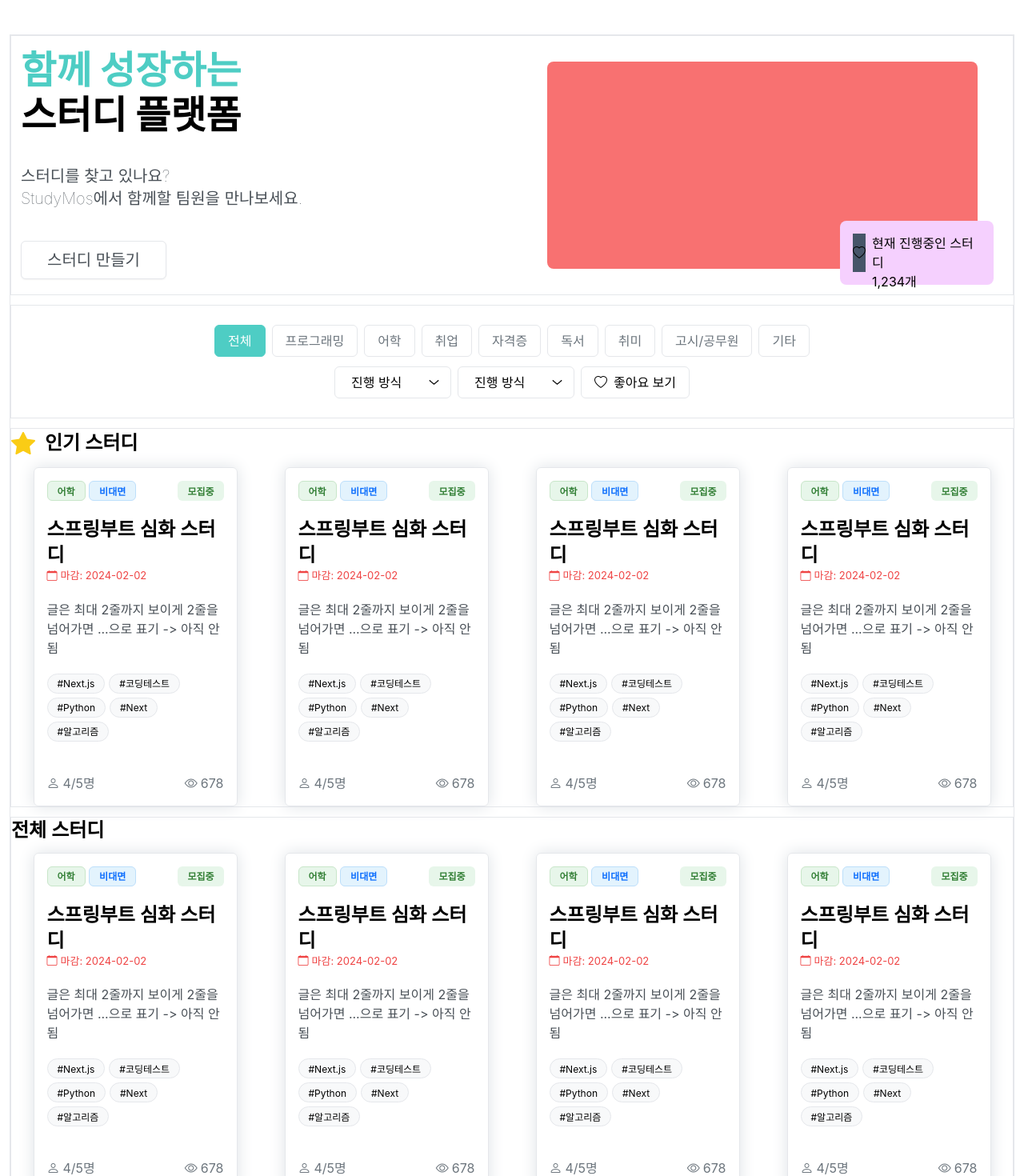
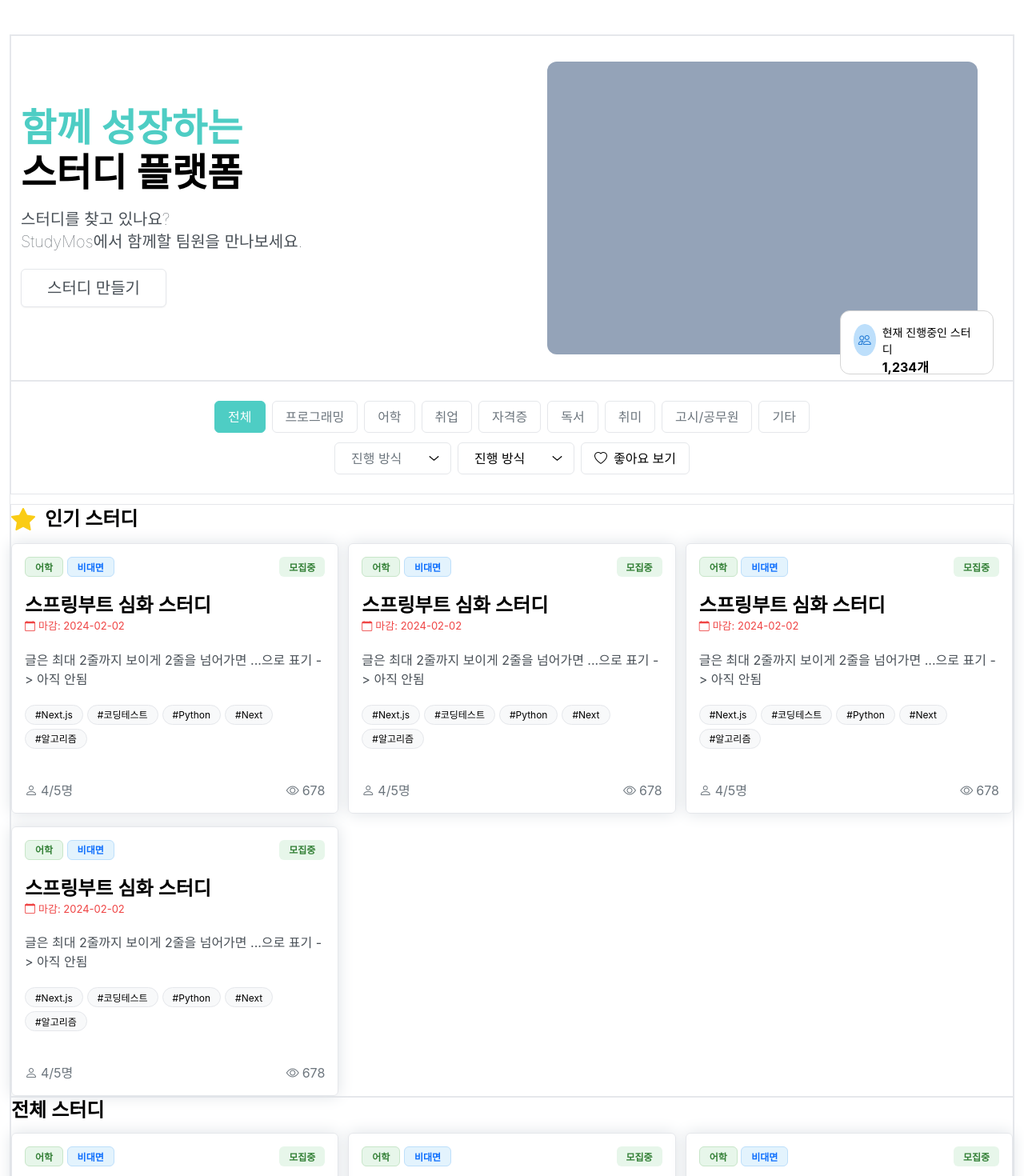
Before and after one commit to project-mos/frontend, a Next.js app: page / in a window 1280 px wide. Shown: the part 60-1530 px from the top of the page at 80% size. Built offline with nearby package versions, Linux system fonts and the light colour scheme.

Commit message:
🚀 [Feat]: landing-page 구조화

```diff
--- a/src/app/page.tsx
+++ b/src/app/page.tsx
@@ -1,187 +1,13 @@
-import Button from "@/components/atoms/Button";
-import Grid from "@/components/atoms/Grid";
+import Pagination from "@/components/molecules/Pagination";
+import LandingContentCards from "@/features/landing/components/LandingContentCards";
 
-import Select from "@/components/atoms/Select";
-import Typography from "@/components/atoms/Typography";
-import Pagination from "@/components/molecules/Pagination";
-import StudyCard from "@/features/studies/components/StudyCard";
-import { MockStudyCardApiResult } from "./mock/api/studies";
+import LandingContentHeader from "@/features/landing/components/LandingContentHeader";
 
 export default function Home() {
   return (
     <div className="flex flex-col gap-3 border ">
-      <div className="flex min-h-[325px] w-full border sm-mobile:flex-col ">
-        <div className="box-border flex w-1/2 flex-col justify-around px-3">
-          <div className="flex flex-col gap-2">
-            <Typography.Head1 className="text-mos-main-500">
-              함께 성장하는
-            </Typography.Head1>
-            <Typography.Head1>스터디 플랫폼</Typography.Head1>
-          </div>
-          <div>
-            <Typography.P1 className="text-xl font-thin text-mos-gray-700">
-              스터디를 찾고 있나요?
-            </Typography.P1>
-            <Typography.P1 className="text-xl font-thin text-mos-gray-700">
-              StudyMos에서 함께할 팀원을 만나보세요.
-            </Typography.P1>
-          </div>
-          <div>
-            <Button.Default className="h-12 px-8 py-4 text-xl text-mos-gray-700 shadow-sm  hover:-translate-y-1  hover:border-mos-main-500 hover:bg-mos-main-500 hover:text-white">
-              스터디 만들기
-            </Button.Default>
-          </div>
-        </div>
-        <div className="box-border w-1/2 px-3">
-          <div className="box-border h-full  p-8">
-            <div className="relative size-full rounded-lg bg-red-400">
-              <div className="absolute bottom-0 right-0 box-border flex h-20 w-48 translate-x-[20px] translate-y-[20px] gap-2 rounded-lg bg-fuchsia-200 p-4">
-                <div className="flex items-center bg-slate-600">
-                  <i className="bi bi-heart"></i>
-                </div>
-                <div className="">
-                  <div>현재 진행중인 스터디</div>
-                  <div>1,234개</div>
-                </div>
-              </div>
-            </div>
-          </div>
-        </div>
-      </div>
-      <div className="box-border flex size-full flex-col  gap-3 border  py-6">
-        <div className="flex w-full flex-wrap items-center justify-center gap-2 ">
-          <Button.Solid color="Main" active>
-            전체
-          </Button.Solid>
-          <Button.Solid
-            color="Main"
-            className="hover:border-mos-main-500 hover:text-mos-main-500"
-          >
-            프로그래밍
-          </Button.Solid>
-          <Button.Solid
-            className="hover:border-mos-main-500 hover:text-mos-main-500"
-            color="Main"
-          >
-            어학
-          </Button.Solid>
-          <Button.Solid
-            className="hover:border-mos-main-500 hover:text-mos-main-500"
-            color="Main"
-          >
-            취업
-          </Button.Solid>
-          <Button.Solid
-            className="hover:border-mos-main-500 hover:text-mos-main-500"
-            color="Main"
-          >
-            자격증
-          </Button.Solid>
-          <Button.Solid
-            className="hover:border-mos-main-500 hover:text-mos-main-500"
-            color="Main"
-          >
-            독서
-          </Button.Solid>
-          <Button.Solid
-            className="hover:border-mos-main-500 hover:text-mos-main-500"
-            color="Main"
-          >
-            취미
-          </Button.Solid>
-          <Button.Solid
-            className="hover:border-mos-main-500 hover:text-mos-main-500"
-            color="Main"
-          >
-            고시/공무원
-          </Button.Solid>
-          <Button.Solid
-            className="hover:border-mos-main-500 hover:text-mos-main-500"
-            color="Main"
-          >
-            기타
-          </Button.Solid>
-        </div>
-        <div className="flex w-full flex-wrap items-center justify-center gap-2 ">
-          <Select placeholder="진행 방식" defaultValue="">
-            <Select.Option value={1}>1</Select.Option>
-          </Select>
-          <Select placeholder="진행 방식" defaultValue="">
-            <Select.Option value={1}>1</Select.Option>
-          </Select>
-          <Button.Default>
-            <i className="bi bi-heart"></i>
-            좋아요 보기
-          </Button.Default>
-          {/* <Input name="" /> */}
-        </div>
-      </div>
-      <div className="w-full border">
-        <div className="mb-3 flex items-center gap-3">
-          <i className="bi bi-star-fill text-3xl text-yellow-400"></i>
-          <Typography.Head3>인기 스터디</Typography.Head3>
-        </div>
-        <Grid
-          cols={2}
-          gap={1}
-          className="gap-y-4 mobile:grid-cols-3 tablet:grid-cols-4"
-        >
-          <div className="flex justify-center">
-            <StudyCard study={MockStudyCardApiResult.study} />
-          </div>
-          <div className="flex justify-center">
-            <StudyCard
-              className="hover:shadow-2xs transition hover:-translate-y-1 hover:border-mos-main-500 hover:shadow-mos-main-500 "
-              study={MockStudyCardApiResult.study}
-            />
-          </div>
-          <div className="flex justify-center">
-            <StudyCard study={MockStudyCardApiResult.study} />
-          </div>
-          <div className="flex justify-center">
-            <StudyCard study={MockStudyCardApiResult.study} />
-          </div>
-        </Grid>
-      </div>
-      <div className="flex flex-col gap-3 border">
-        <div className="flex items-center gap-3">
-          <Typography.Head3>전체 스터디</Typography.Head3>
-        </div>
-        <Grid
-          cols={2}
-          gap={1}
-          className="gap-y-4 mobile:grid-cols-3 tablet:grid-cols-4"
-        >
-          <div className="flex justify-center">
-            <StudyCard study={MockStudyCardApiResult.study} />
-          </div>
-          <div className="flex justify-center">
-            <StudyCard study={MockStudyCardApiResult.study} />
-          </div>
-          <div className="flex justify-center">
-            <StudyCard study={MockStudyCardApiResult.study} />
-          </div>
-          <div className="flex justify-center">
-            <StudyCard study={MockStudyCardApiResult.study} />
-          </div>
-          <div className="flex justify-center">
-            <StudyCard study={MockStudyCardApiResult.study} />
-          </div>
-          <div className="flex justify-center">
-            <StudyCard study={MockStudyCardApiResult.study} />
-          </div>
-          <div className="flex justify-center">
-            <StudyCard study={MockStudyCardApiResult.study} />
-          </div>
-          <div className="flex justify-center">
-            <StudyCard study={MockStudyCardApiResult.study} />
-          </div>
-          <div className="flex justify-center">
-            <StudyCard study={MockStudyCardApiResult.study} />
-          </div>
-        </Grid>
-      </div>
-
+      <LandingContentHeader />
+      <LandingContentCards />
       <div className="flex justify-center">
         <Pagination activePage={1} totalPage={2} />
       </div>
```
